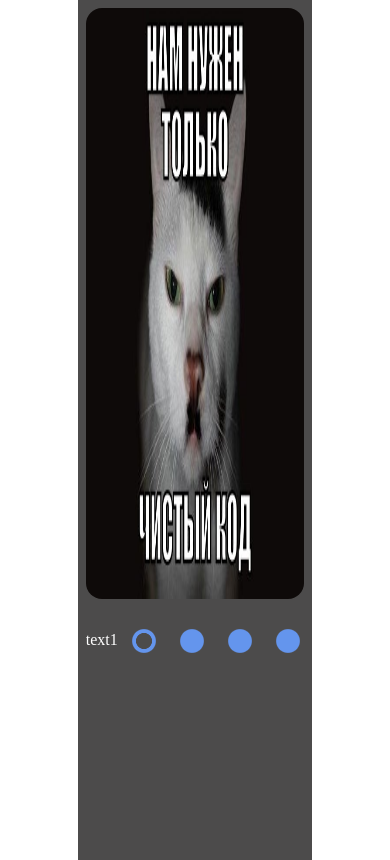
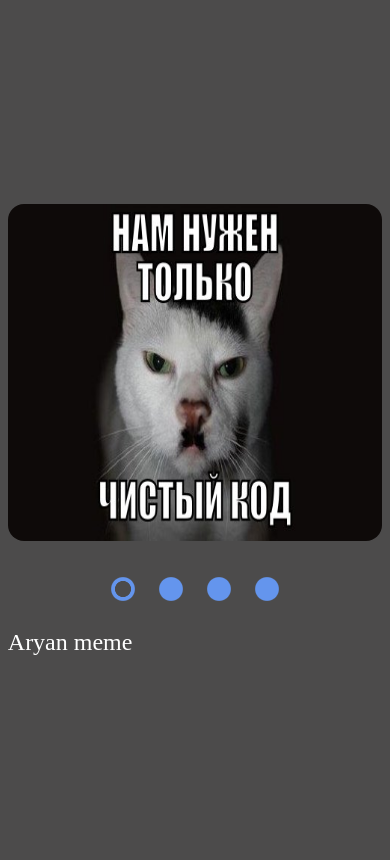
Before and after one commit to HAROSHII232/cssMemeSlider, a plain HTML site: page cssMemeSlider/index.html in a window 390 px wide. Drawn offline with Linux system fonts and the light colour scheme.

Commit message:
feat: add adaptive for mobile (Thu, Sep 14, 2023  1:23:07 AM)

```diff
--- a/cssMemeSlider/index.html
+++ b/cssMemeSlider/index.html
@@ -30,27 +30,29 @@
                     <img src="img/meme-4.jpg" alt="">
                 </div>
             </div>
-
+            <div class="container">
+                <div class="left-container">
                     <div class="slide-text-wrapper">
                         <div class="slide-text slide-text-1">
-                    text1
+                            Аryan meme
                         </div>
                         <div class="slide-text">
-                    text2
+                            Sad meme
                         </div>
                         <div class="slide-text">
-                    text3
+                            Provincial meme
                         </div>
                         <div class="slide-text">
-                    text4
+                            Horror meme
                         </div>
                     </div>
-
+                </div>
                 <div class="navigation">
                     <input class="control" name="control" type="radio" id="btn-1" checked>
                     <input class="control" name="control" type="radio" id="btn-2">
                     <input class="control" name="control" type="radio" id="btn-3">
                     <input class="control" name="control" type="radio" id="btn-4">
+                </div>
             </div>
         </div>
     </div>
--- a/cssMemeSlider/style.css
+++ b/cssMemeSlider/style.css
@@ -47,31 +47,39 @@ input {
     border-radius: 1rem;
 }
 
-.navigation {
+.container {
     display: flex;
-    gap: 1rem;
-    justify-content: end;
+    justify-content: space-between;
+    align-items: center;
+}
 
-    margin-top: -1.5rem;
+.left-container {
+    overflow: hidden;
+    width: 60%;
 }
 
 .slide-text-wrapper {
     display: flex;
-    overflow: hidden;
     width: 400%;
 }
 
 .slide-text {
     width: 25%;
+
     color: white;
-    font-size: 1rem;
+    font-size: 2rem;
+
     transition: all .3s ease;
+}
+
+.navigation {
+    display: flex;
+    gap: 1rem;
 }
 
 .control {
     cursor: pointer;
 
-    border-radius: 50%;
     border: 1rem solid cornflowerblue;
     border-image: radial-gradient(cornflowerblue 50%, transparent 55%) 50%;
     transition: all .4s ease;
@@ -112,3 +120,41 @@ input {
 .slider:has(#btn-4:checked) .slide-text-1 {
     margin-left: -75%;
 }
+
+@media(max-width:1024px) {
+
+    .slides {
+        height: 55%;
+    }
+}
+
+@media (max-width:900px) {
+    .slider {
+        width: 100%;
+    }
+
+    .wrapper {
+        justify-content: center;
+    }
+}
+
+
+@media (max-width:500px) {
+    .slides {
+        height: 40%;
+    }
+
+    .container {
+        flex-direction: column-reverse;
+        align-items: center;
+
+        gap: 1.5rem;
+    }
+
+    .left-container {
+        width: 100%;
+    }
+    .slide-text {
+        font-size: 1.5rem;
+    }
+}
```
Lines whose indentation alone changed are shown as unchanged.
